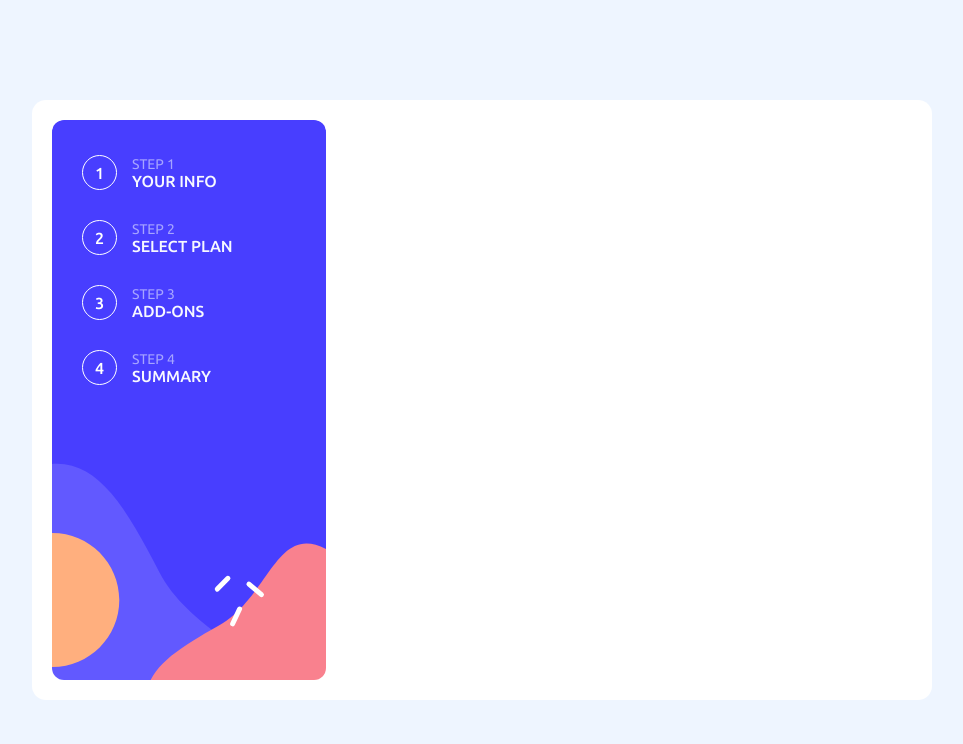
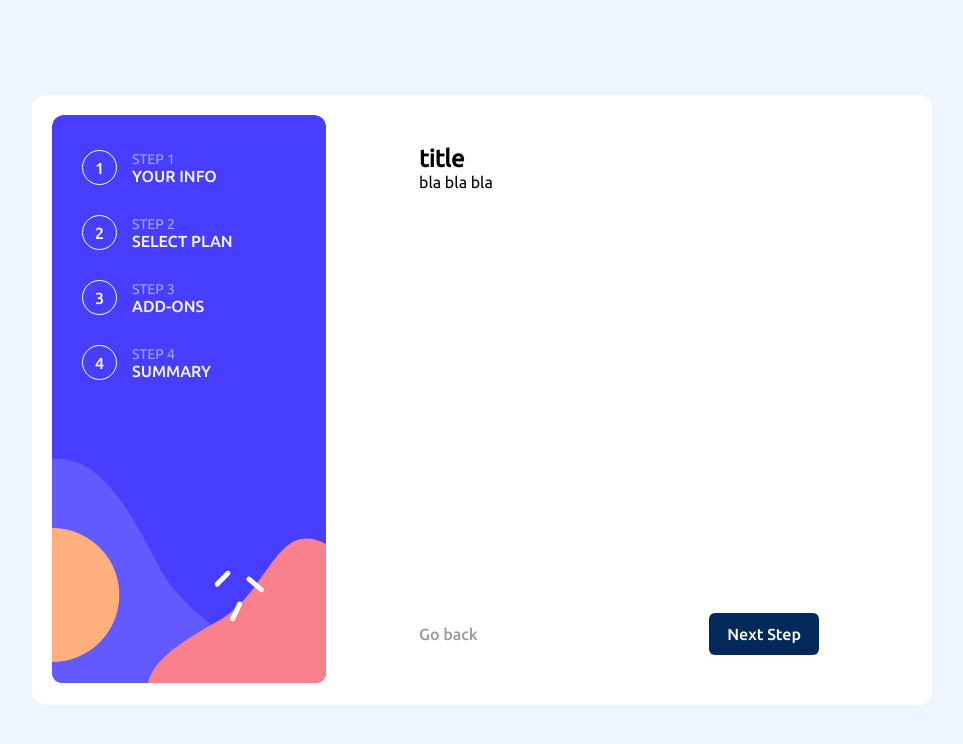
Before and after one commit to TsotMe/old-multi-step-form, a Vue app: page / in a window 1280 px wide. Shown: the top 744 px of the page, without its empty margins (158-1121 px from the left). Built offline with nearby package versions, Linux system fonts and the light colour scheme.

Commit message:
Import and use StepsContainer component on App.vue

```diff
--- a/src/App.vue
+++ b/src/App.vue
@@ -2,17 +2,21 @@
     <div class="website">
         <main>
             <StepIndicator/>
-            <!-- steps here -->
+            <div class="temp-class">
+                <StepsContainer title="title" description="bla bla bla"/>
+            </div>
         </main>
     </div>
 </template>
 
 <script>
 import StepIndicator from "@/components/StepIndicator.vue";
+import StepsContainer from "@/components/StepsContainer.vue";
 
 export default {
     name: 'App',
     components: {
+        StepsContainer,
         StepIndicator
     }
 }
@@ -34,9 +38,15 @@ export default {
         padding: 20px;
         width: 900px;
         border-radius: 14px;
-        height: 600px;
+        height: 610px;
         display: grid;
         grid-template-columns: 274px auto;
+
+        .temp-class {
+            display: flex;
+            align-items: center;
+            justify-content: center;
+        }
     }
 }
 </style>
```
